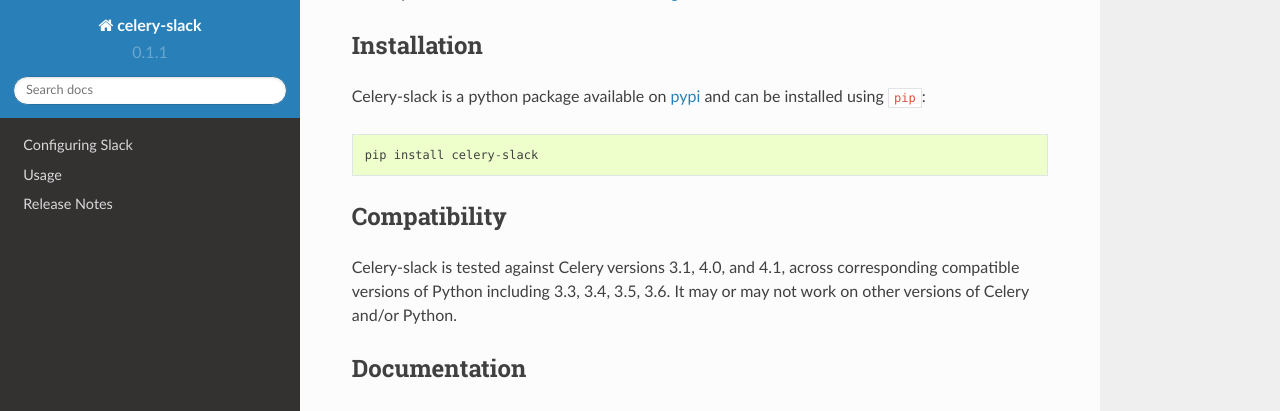
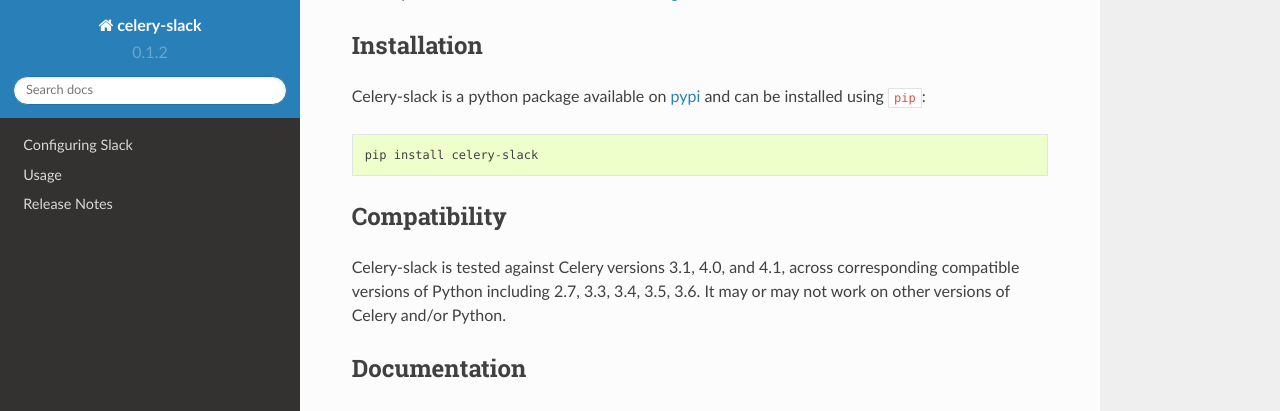
Before and after one commit to crflynn/celery-slack, a Sphinx documentation site: the page built from docs/index.rst, in a window 1280 px wide and 900 px high, scrolled down 998 px. Shown: the top 411 px of the window. Built offline with Sphinx 7.4.7 and the Read the Docs theme 2.0.0, drawn with Linux system fonts in a browser that asks for light colours.

Commit message:
update docs and setup for 2.7 compatibility changes [skip ci]

```diff
--- a/README.rst
+++ b/README.rst
@@ -33,8 +33,8 @@
 Installation
 ------------
 
-Celery-slack is a python package available on pypi and is compatible with
-Python 3. It can be installed using ``pip``:
+Celery-slack is a python package available on pypi.
+It can be installed using ``pip``:
 
 .. code-block:: python
 
--- a/celery_slack/__version__.py
+++ b/celery_slack/__version__.py
@@ -2,7 +2,7 @@
 __title__ = 'celery-slack'
 __description__ = 'A Slack extension for Celery.'
 __url__ = 'https://github.com/crflynn/celery-slack'
-__version__ = '0.1.1'
+__version__ = '0.1.2'
 __author__ = 'Christopher Flynn'
 __author_email__ = 'crf204@gmail.com'
 __license__ = 'MIT'
--- a/docs/index.rst
+++ b/docs/index.rst
@@ -50,7 +50,7 @@
 -------------
 
 Celery-slack is tested against Celery versions 3.1, 4.0, and 4.1, across
-corresponding compatible versions of Python including 3.3, 3.4, 3.5, 3.6.
+corresponding compatible versions of Python including 2.7, 3.3, 3.4, 3.5, 3.6.
 It may or may not work on other versions of Celery and/or Python.
 
 Documentation
--- /dev/null
+++ b/setup.cfg
@@ -0,0 +1,2 @@
+[bdist_wheel]
+universal=1
--- a/setup.py
+++ b/setup.py
@@ -27,6 +27,8 @@
         'Development Status :: 3 - Alpha',
         'License :: OSI Approved :: MIT License',
         'Natural Language :: English',
+        'Programming Language :: Python :: 2',
+        'Programming Language :: Python :: 2.7',
         'Programming Language :: Python :: 3',
         'Programming Language :: Python :: 3.3',
         'Programming Language :: Python :: 3.4',
```
Also changed, not shown: README.md (+2 -2 lines).
